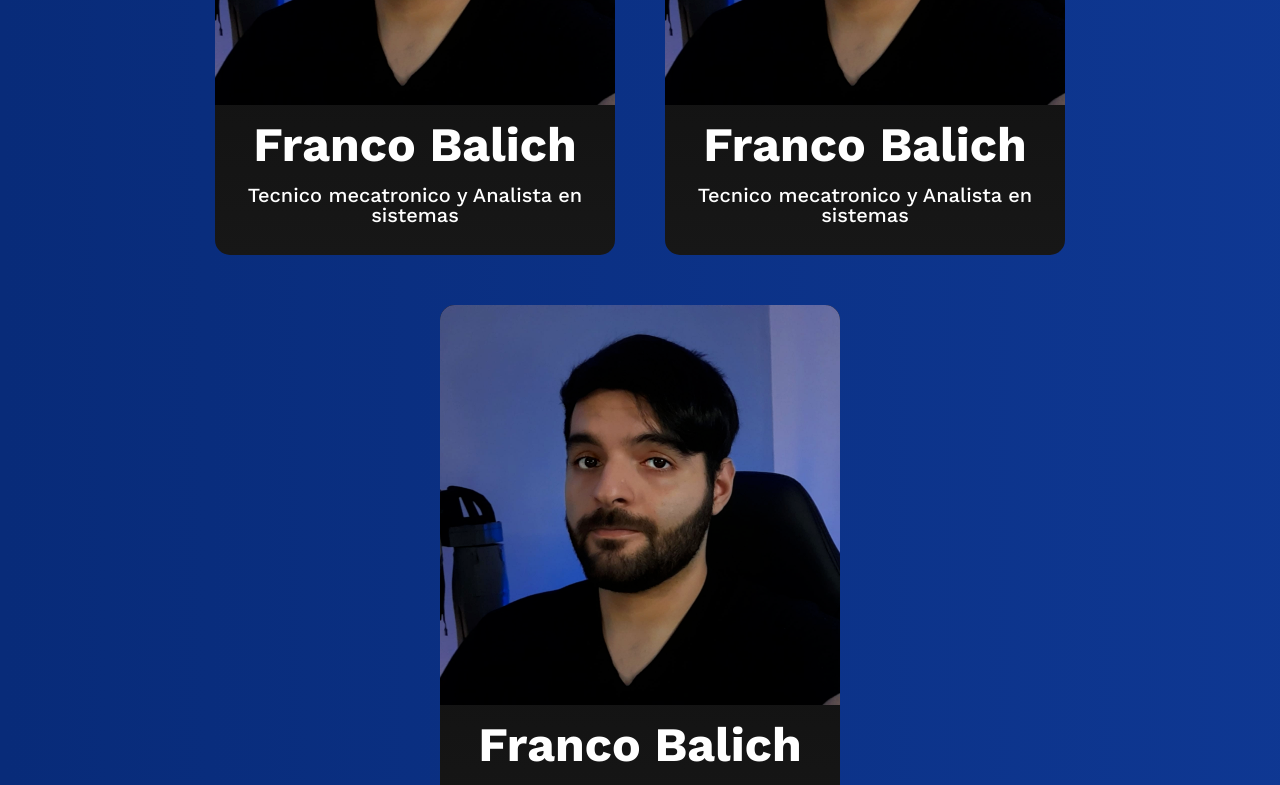
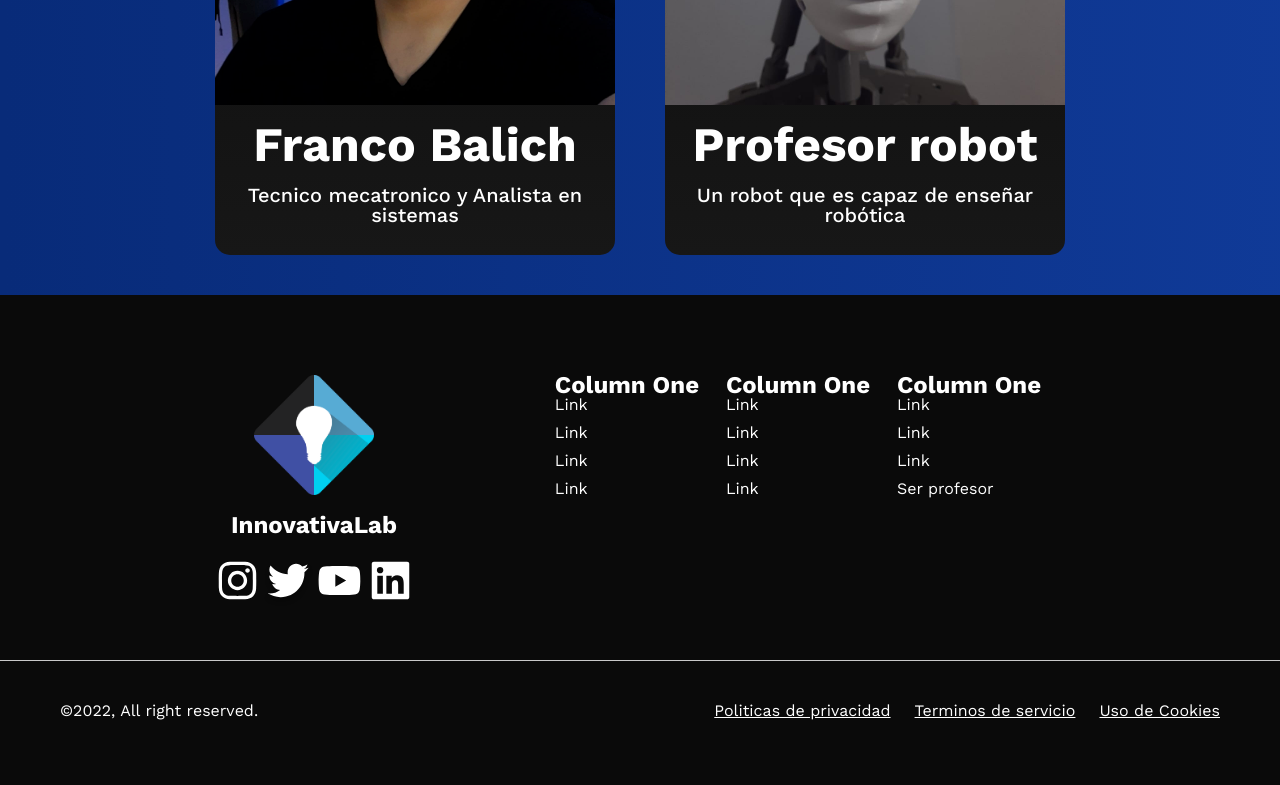
Before and after one commit to InnovativaLab/Pagina-web, a React (Vite) app in the folder PaginaWeb-React/: page / in a window 1280 px wide. Shown: the part 2820-3605 px from the top of the page. After the commit the page ends 3581 px from the top, so only its background shows below. Built offline with nearby package versions, Linux system fonts and the light colour scheme; no server answers; the HTML template or start-up script is replaced by a standard one.

Commit message:
Add prof robot in staff

```diff
--- a/PaginaWeb-React/src/pages/Inicio.tsx
+++ b/PaginaWeb-React/src/pages/Inicio.tsx
@@ -68,8 +68,7 @@ function Inicio () {
         <p className='staffTitle'>Nuestro equipo</p>
         <div className='staffContainer'>
           <StaffCard name='Franco Balich' description='Tecnico mecatronico y Analista en sistemas' />
-          <StaffCard name='Franco Balich' description='Tecnico mecatronico y Analista en sistemas' />
-          <StaffCard name='Franco Balich' description='Tecnico mecatronico y Analista en sistemas' />
+          <StaffCard name='Profesor robot' description='Un robot que es capaz de enseñar robótica' img={imgProfRobot} />
         </div>
       </section>
     </div>
```
